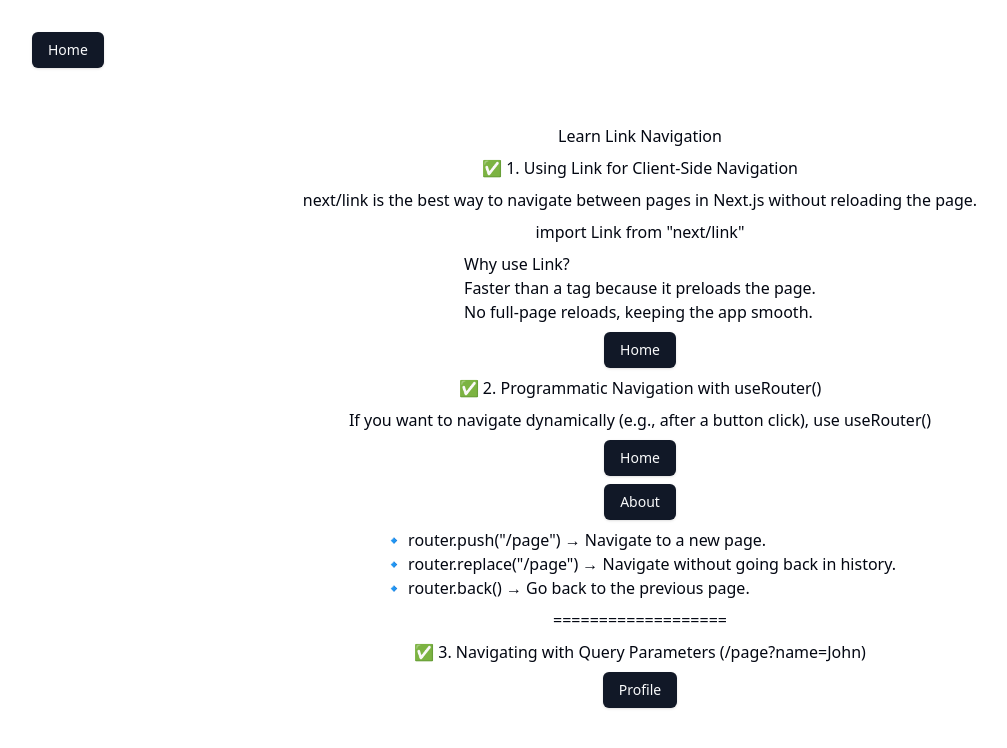
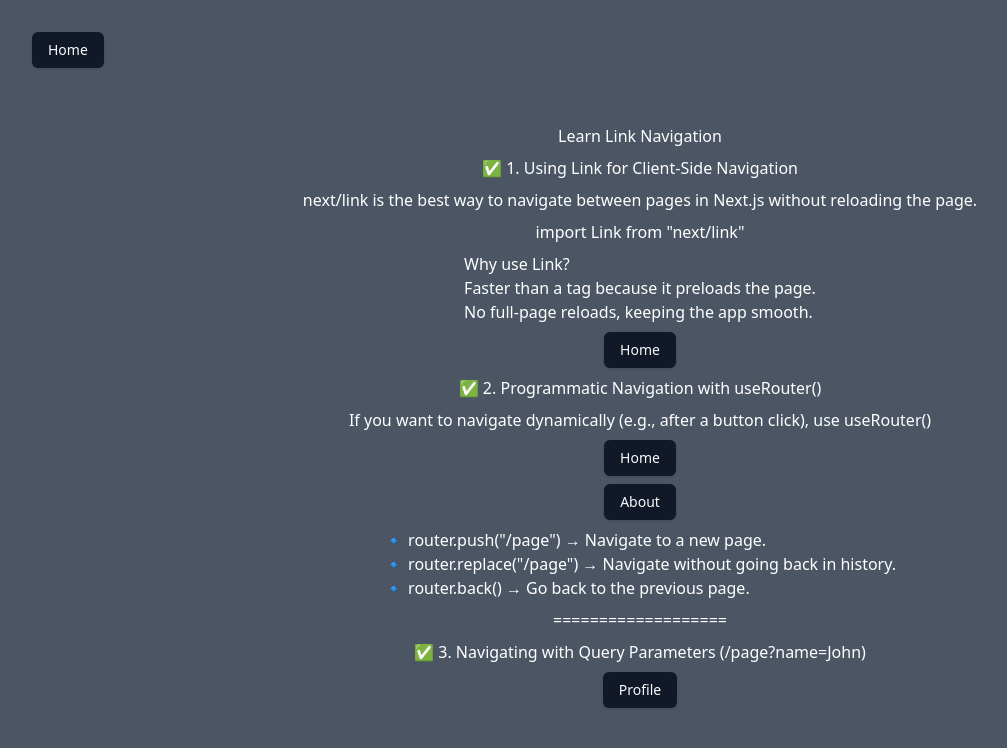
Before and after one commit to ZohaibArshad45/NextJS-Basic-to-advance, a Next.js app: page /learnLinkNavigation in a window 1280 px wide. Shown: the top 748 px of the page, without its empty margins (0-1007 px from the left). Built offline with nearby package versions, Linux system fonts and the light colour scheme.

Commit message:
Dark and text white

```diff
--- a/src/app/layout.tsx
+++ b/src/app/layout.tsx
@@ -27,7 +27,7 @@
     <html lang="en">
       <body
 
-        className={`${geistSans.variable} ${geistMono.variable} antialiased`}
+        className={`${geistSans.variable} ${geistMono.variable} antialiased bg-gray-600 text-white`}
       >
         <Header/>
         {children}
```
